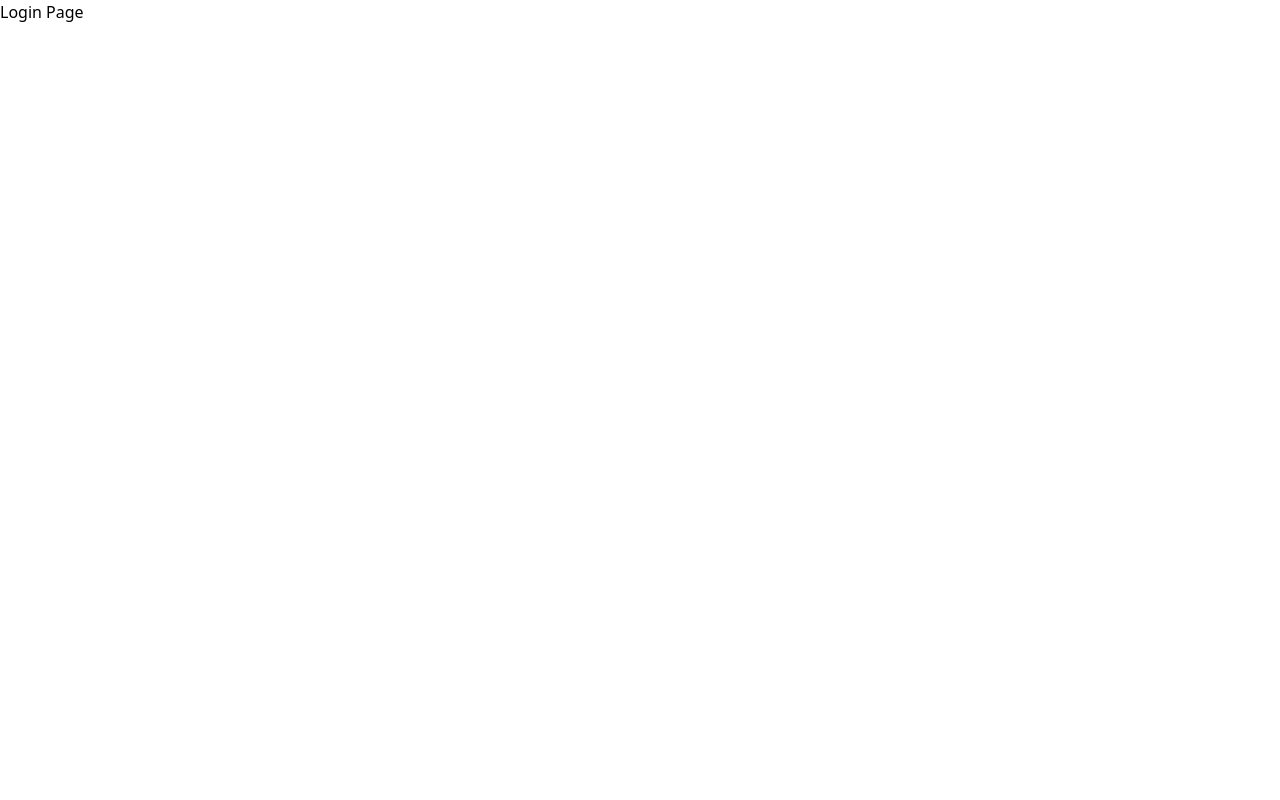
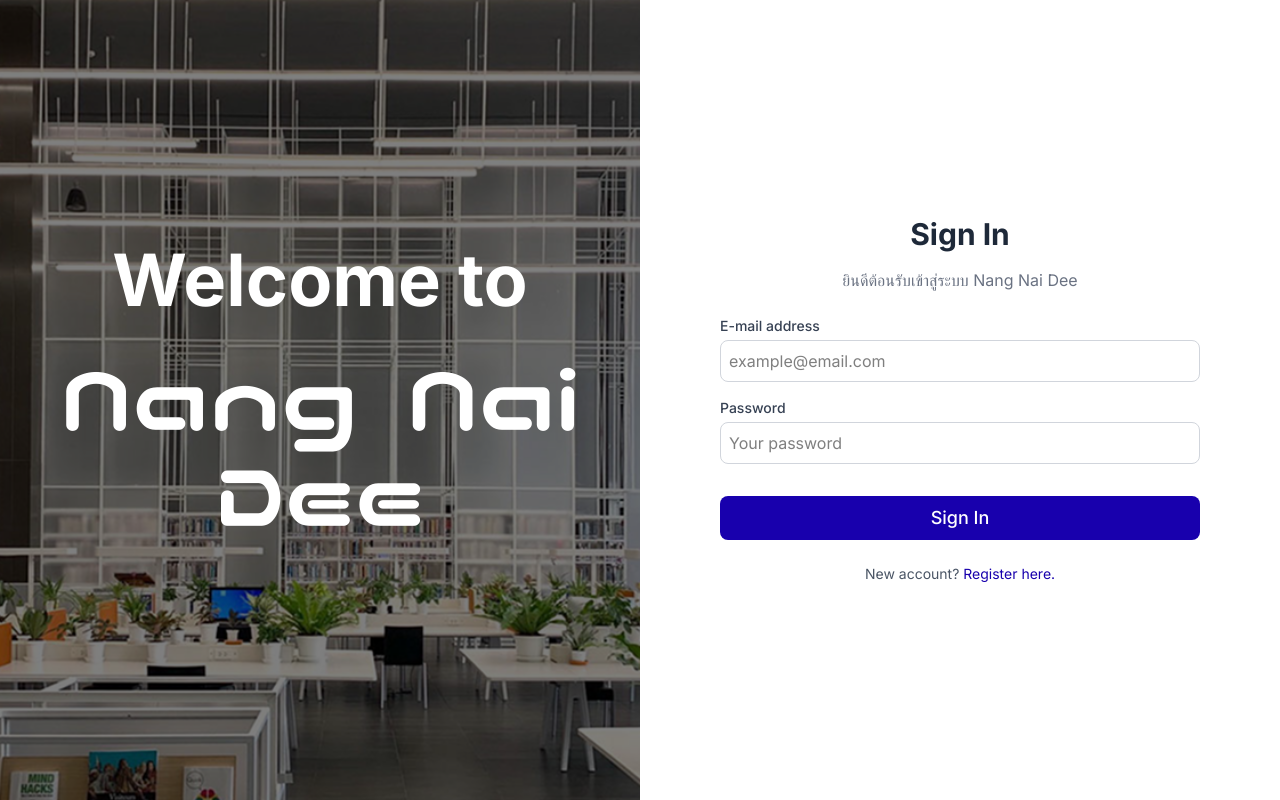
Before and after one commit to suphanatchanlek30/cs261-group6-100001, a Next.js app in the folder frontend/: page /login in a window 1280 px wide. Built offline with nearby package versions, Linux system fonts and the light colour scheme.

Commit message:
feat(fe/login-register): add UI For Page Register

```diff
--- a/frontend/app/(auth)/login/page.jsx
+++ b/frontend/app/(auth)/login/page.jsx
@@ -1,6 +1,9 @@
 // app/(auth)/login/page.jsx
 
+import LoginSection from "@/components/auth/login/LoginSection";
+
 export default function LoginPage() {
-    // ดึงเป็น components มาใช้
-    return <h1>Login Page</h1>;
+    return (
+        <LoginSection/>
+    );
 }
--- /dev/null
+++ b/frontend/app/(auth)/register/page.jsx
@@ -0,0 +1,10 @@
+// app/(auth)/register/page.jsx
+
+import RegisterSection from "@/components/auth/register/RegisterSection";
+
+export default function RegisterPage() {
+
+    return (
+        <RegisterSection/>
+    );
+}
--- a/frontend/app/globals.css
+++ b/frontend/app/globals.css
@@ -1 +1,28 @@
 @import "tailwindcss";
+
+
+/* NicoMoji font */
+
+@font-face {
+  font-family: 'NicoMoji';
+  src: url('/font/NicoMoji-Regular.ttf') format('truetype');
+  font-weight: 400;
+  font-style: normal;
+  font-display: swap;
+}
+
+.nicomoji {
+  font-family: 'NicoMoji', ui-sans-serif, system-ui;
+}
+
+:root {
+  --font-nicomoji: 'NicoMoji', ui-sans-serif, system-ui;
+}
+
+.font-nicomoji {
+  font-family: var(--font-nicomoji);
+}
+
+body {
+  font-family: var(--font-inter);
+}
--- a/frontend/app/layout.js
+++ b/frontend/app/layout.js
@@ -1,15 +1,11 @@
-import { Geist, Geist_Mono } from "next/font/google";
+import { Inter } from "next/font/google";
 import "./globals.css";
 
-const geistSans = Geist({
-  variable: "--font-geist-sans",
-  subsets: ["latin"],
-});
-
-const geistMono = Geist_Mono({
-  variable: "--font-geist-mono",
-  subsets: ["latin"],
-});
+const inter = Inter({
+  variable: '--font-inter',
+  subsets: ['latin'],
+  display: 'swap',
+})
 
 export const metadata = {
   title: "NangNaiDee",
@@ -20,7 +16,7 @@ export default function RootLayout({ children }) {
   return (
     <html lang="en">
       <body
-        className={`${geistSans.variable} ${geistMono.variable} antialiased`}
+        className={`${inter.variable} antialiased`}
       >
         {children}
       </body>
--- /dev/null
+++ b/frontend/components/auth/login/LeftSide.jsx
@@ -0,0 +1,29 @@
+// components/auth/login/LeftSide.jsx
+
+import Image from 'next/image';
+
+// ส่วนซ้าย แสดงรูปภาพ + ข้อความตอนรับ
+export default function LeftSide() {
+    return (
+        <div className="relative w-full h-full min-h-[360px] flex items-center justify-center text-white overflow-hidden">
+            {/* Image background */}
+            <div className="absolute inset-0 -z-10">
+                <Image
+                    src="/login-register/login-register.png"
+                    alt="Login hero"
+                    fill
+                    style={{ objectFit: 'cover', objectPosition: 'center' }}
+                    priority={true}
+                />
+                <div className="absolute inset-0 bg-black/50" />
+            </div>
+
+            {/* Text */}
+            <div className="p-2 rounded-xl text-center">
+                <h1 className="text-3xl sm:text-5xl md:text-6xl lg:text-7xl font-bold mb-2 sm:mb-8">Welcome to</h1>
+                <h2 className="text-5xl sm:text-xl md:text-2xl lg:text-8xl mb-4 font-nicomoji">Nang Nai Dee</h2>
+                {/* <p className="text-base sm:text-lg">อ่านหนังสือสบาย จองที่นั่งง่าย</p> */}
+            </div>
+        </div>
+    );
+}
--- /dev/null
+++ b/frontend/components/auth/login/LoginForm.jsx
@@ -0,0 +1,74 @@
+// components/auth/login/LoginForm.jsx
+
+"use client";
+
+// ฟอร์ม Login ที่จะเชื่อม API จริงในภายหลัง
+import { useState } from "react";
+
+export default function LoginForm() {
+  const [email, setEmail] = useState("");
+  const [password, setPassword] = useState("");
+
+  const handleSubmit = (e) => {
+    e.preventDefault();
+    // TODO: เรียก API Login ของ Backend ที่คุณทำไว้ เช่น /api/auth/login
+    console.log({ email, password });
+  };
+
+  return (
+    <form onSubmit={handleSubmit} className="space-y-4">
+      {/* ช่องกรอก Email */}
+      <div>
+        <label className="block text-sm font-medium text-gray-700">
+          E-mail address
+        </label>
+        <input
+          type="email"
+          className="w-full mt-1 p-2 border-1 border-gray-300 rounded-lg focus:outline-none focus:ring-2 focus:ring-gray-400"
+          placeholder="example@email.com"
+          value={email}
+          onChange={(e) => setEmail(e.target.value)}
+          required
+        />
+      </div>
+
+      {/* ช่องกรอก Password */}
+      <div>
+        <label className="block text-sm font-medium text-gray-700">
+          Password
+        </label>
+        <input
+          type="password"
+          className="w-full mt-1 p-2 border-1 border-gray-300 rounded-lg  focus:outline-none focus:ring-2 focus:ring-gray-400"
+          placeholder="Your password"
+          value={password}
+          onChange={(e) => setPassword(e.target.value)}
+          required
+        />
+
+        {/* ลืมรหัสผ่าน */}
+        {/* <div className="text-right mt-1">
+          <a href="#" className="text-sm text-[#1800ad] hover:underline">
+            Lost your password?
+          </a>
+        </div> */}
+      </div>
+
+      {/* ปุ่ม Login */}
+      <button
+        type="submit"
+        className="w-full bg-[#1800ad] hover:bg-[#1F0C48FF] text-white py-2 rounded-lg text-lg font-medium mt-4"
+      >
+        Sign In
+      </button>
+
+      {/* ลิงก์ไปสมัครสมาชิก */}
+      <p className="text-center text-sm text-gray-600 mt-2">
+        New account?{" "}
+        <a href="/register" className="text-[#1800ad] hover:underline">
+          Register here.
+        </a>
+      </p>
+    </form>
+  );
+}
--- /dev/null
+++ b/frontend/components/auth/login/LoginSection.jsx
@@ -0,0 +1,23 @@
+// components/auth/login/LoginSection.jsx
+
+import LeftSide from "./LeftSide";
+import RightSide from "./RightSide";
+
+
+// รวม layout ซ้าย-ขวา (LeftSide + RightSide)
+export default function LoginSection() {
+    return (
+
+        <div className="flex flex-col lg:flex-row min-h-screen">
+            {/* ด้านซ้าย */}
+                    <div className="w-full lg:w-1/2">
+                <LeftSide />
+            </div>
+
+            {/* ด้านขวา */}
+                    <div className="w-full lg:w-1/2 flex items-center justify-center p-6 bg-white ">
+                <RightSide />
+            </div>
+        </div>
+    );
+}
--- /dev/null
+++ b/frontend/components/auth/login/RightSide.jsx
@@ -0,0 +1,16 @@
+// components/auth/login/RightSide.jsx
+
+// ส่วนขวา แสดงฟอร์ม Login
+import LoginForm from "./LoginForm";
+
+export default function RightSide() {
+  return (
+    <div className="w-full max-w-[520px] sm:max-w-[420px] md:max-w-[480px] ">
+      <div className="text-center mb-6">
+        <h2 className="text-3xl font-bold text-gray-800">Sign In</h2>
+        <p className="text-base text-gray-500 mt-4">ยินดีต้อนรับเข้าสู่ระบบ Nang Nai Dee</p>
+      </div>
+      <LoginForm />
+    </div>
+  );
+}
--- a/frontend/app/(auth)/register4/page.jsx
+++ b/frontend/components/auth/register/RegisterSection.jsx
@@ -1,6 +1,4 @@
-// app/(auth)/register/page.jsx
-
-export default function RegisterPage() {
+export default function RegisterSection() {
     // ดึงเป็น components มาใช้
     return <h1>RegisterPage</h1>;
 }
--- a/frontend/jsconfig.json
+++ b/frontend/jsconfig.json
@@ -1,5 +1,6 @@
 {
   "compilerOptions": {
+    "jsx": "react",
     "paths": {
       "@/*": ["./*"]
     }
```
Also changed, not shown: frontend/public/font/NicoMoji-Regular.ttf (added).
